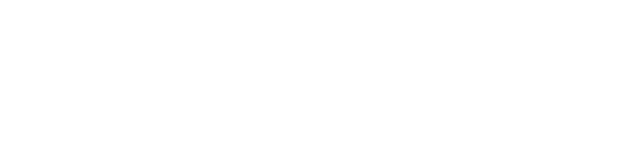
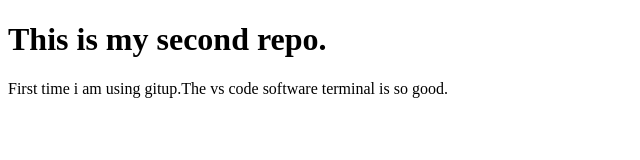
Before and after one commit to rumankazi62/my-second-repo, a plain HTML site: page index.html in a window 1280 px wide. Shown: the whole page, without its empty margins (0-640 px from the left). Drawn offline with Linux system fonts and the light colour scheme.

Commit message:
second commit

```diff
--- a/index.html
+++ b/index.html
@@ -7,6 +7,7 @@
   <title>My second repo</title>
 </head>
 <body>
-
+  <h1>This is my second repo.</h1>
+  <p>First time i am using gitup.The vs code software terminal is so good.</p>
 </body>
 </html>
```
